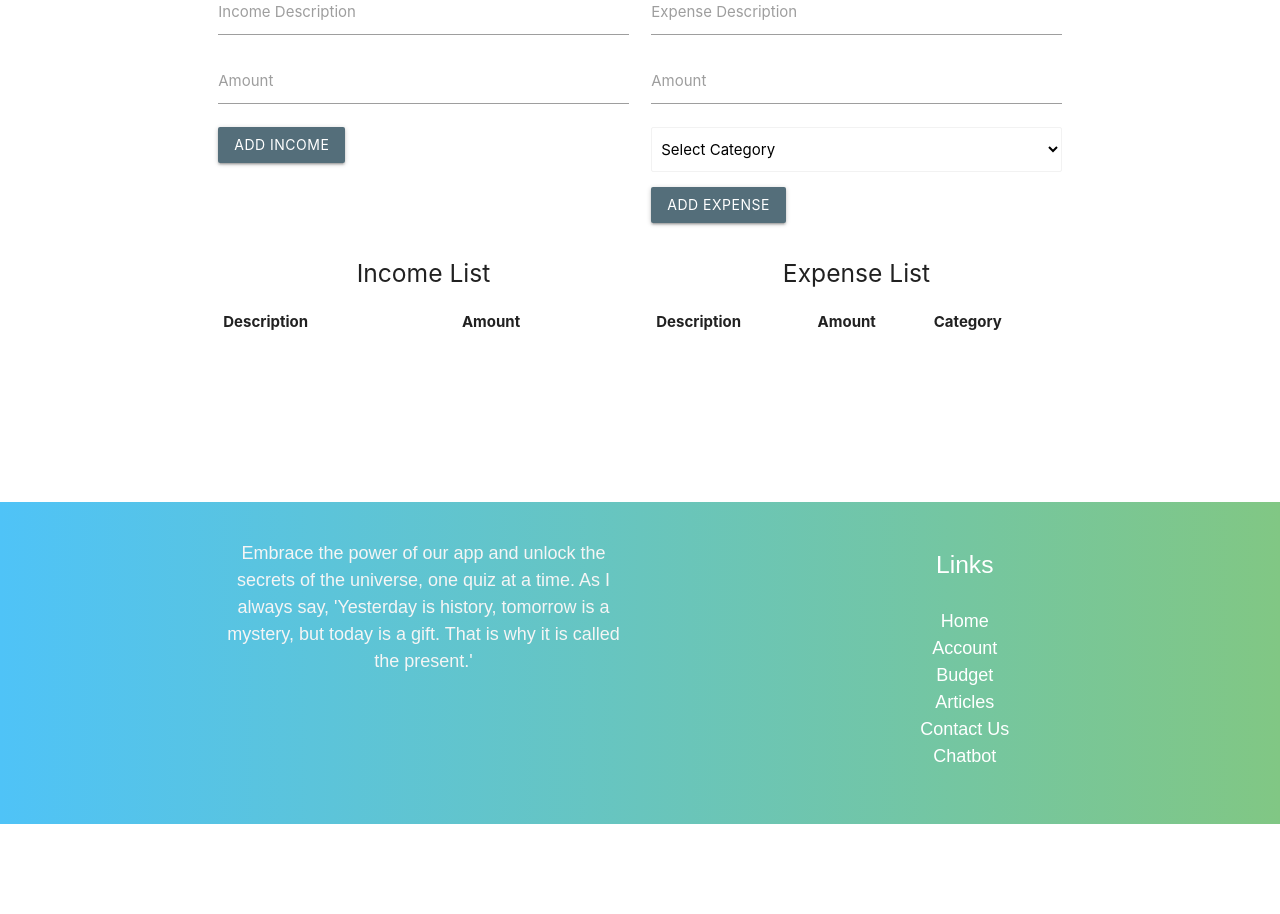
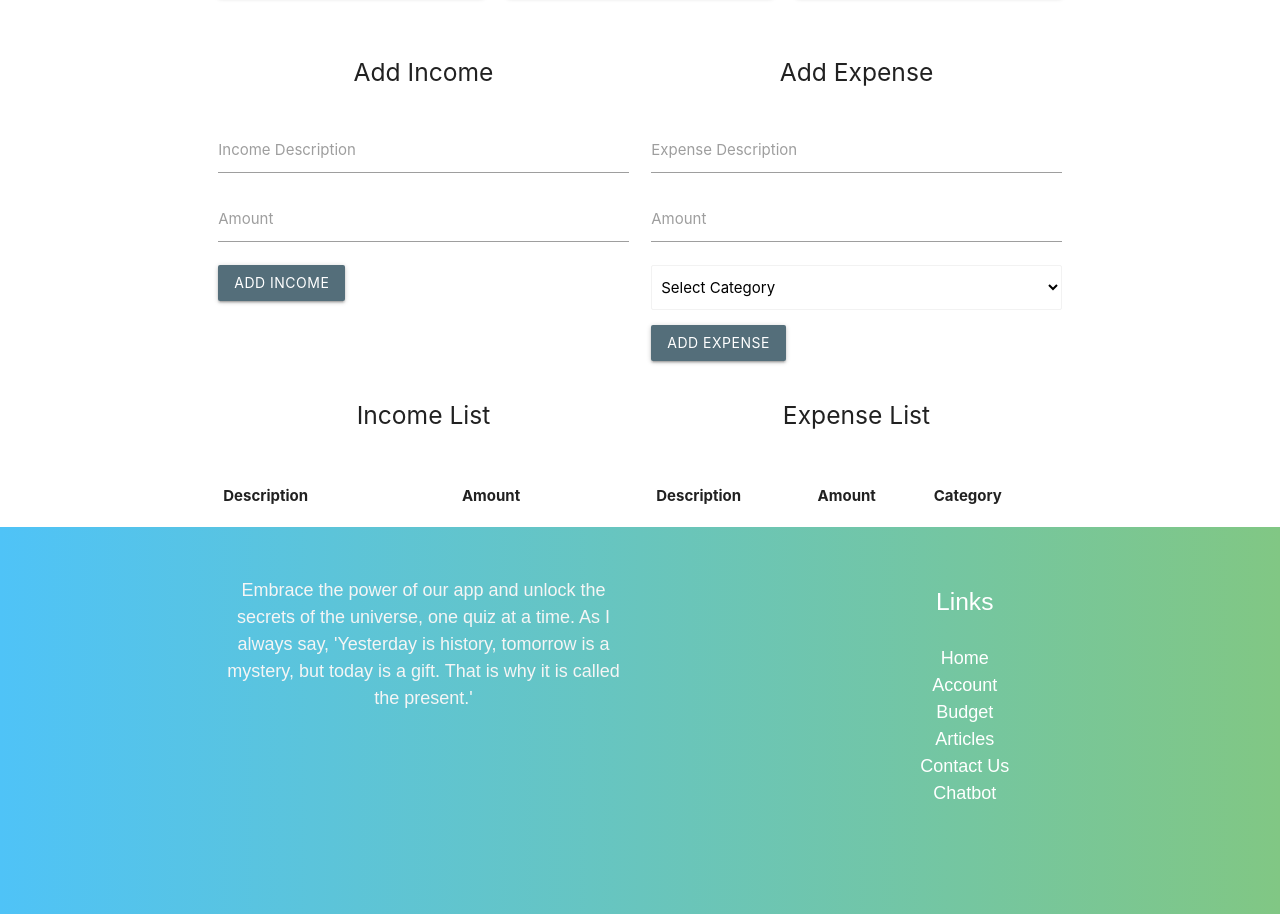
Before and after one commit to florla/capstone1, a React (Create React App) app in the folder frontend/: page /budget in a window 1280 px wide. Shown: the part 378-1292 px from the top of the page. Before the commit the page ends 1202 px from the top, so only its background shows below. Built offline with nearby package versions, Linux system fonts and the light colour scheme.

Commit message:
fixed footer position

```diff
--- a/frontend/src/styles/Articles.css
+++ b/frontend/src/styles/Articles.css
@@ -72,7 +72,7 @@
 .pagination .waves-effect {
 
     margin-top: 5vh;
-    margin-bottom: 3vh;
+    margin-bottom: 1vh;
     padding: 4vh 1vw;
 }
 
--- a/frontend/src/styles/style.css
+++ b/frontend/src/styles/style.css
@@ -3,8 +3,12 @@
 body,
 html {
     width: 100%;
+    margin: 0;
+    padding: 0;
+
 
 }
+
 
 .icon-block {
     padding: 0 15px;
@@ -14,20 +18,22 @@ html {
 .icon-block .material-icons {
     font-size: inherit;
 }
+
 main {
-    min-height: 100vh;
+    /* min-height: 100vh; */
     position: relative;
     padding-bottom: 100px;
+    height: 70vh;
     display: flex;
+    bottom: 100%;
 }
 
 .container{
-
     max-width: 100vw;
+    /* height: 30vh; */
     width: 100%;
     padding: 0 15px;
     margin: 0 auto;
-
 }
 
 .main-header,
@@ -35,27 +41,27 @@ main {
     font-family: 'Trispace', sans-serif;
 }
 
-.bottom-footer {
+ /* .bottom-footer {
     position: absolute;
     max-width: 100vw;
     width: 100%;
     bottom: 0;
     display: flex;
+    margin-top: auto;
+}  */
 
-}
-footer{
 
-    position:relative;
-    height: 20%;
-    max-width: 100vw;
+/* footer placement  */
+footer {
+    position: relative;
+    margin-top: 30vh;
     width: 100%;
-    bottom: 0;
+    z-index: 1;
     background-color: #f8f9fa;
     padding: 1rem 0;
     text-align: center;
     font-size: 1.2rem;
     font-family: 'Trispace', sans-serif;
-
 }
 
 .header-5 {
```
Also changed, not shown: frontend/src/styles/materialize.css.
